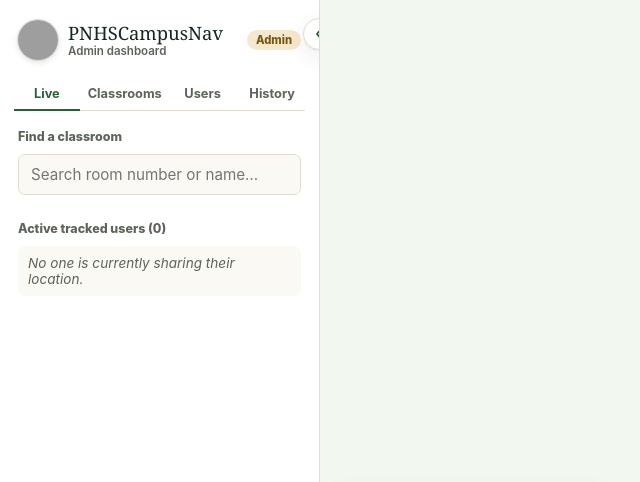
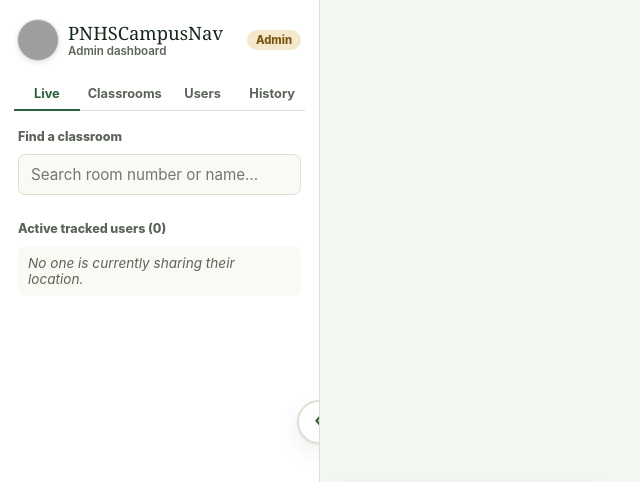
Before and after one commit to geralynabad/PNHSCampusNav4D, a website with bundled scripts: page pnhscampusnav/public/admin.html in a window 1280 px wide. Shown: the top 482 px of the page, 0-640 px from the left. Built offline with nearby package versions, Linux system fonts and the light colour scheme; sample sign-in values are in the browser's storage; grey boxes are pictures that could not be loaded.

Commit message:
Make desktop sidebar toggle easier to see
Co-authored-by: Copilot <223556219+Copilot@users.noreply.github.com>

```diff
--- a/pnhscampusnav/public/css/style.css
+++ b/pnhscampusnav/public/css/style.css
@@ -254,11 +254,11 @@ input, select { font-family: inherit; font-size: 0.95rem; }
   transition: padding .24s var(--ease-out), overflow .24s var(--ease-out);
 }
 .sidebar-toggle {
-  position: absolute; z-index: 12; top: 18px; right: -16px;
-  width: 32px; height: 32px; border: 1.5px solid var(--line); border-radius: 50%;
+  position: absolute; z-index: 1000; top: 50%; right: -22px;
+  width: 44px; height: 44px; border: 2px solid var(--line); border-radius: 50%;
   background: var(--paper-raised); color: var(--forest-700);
   box-shadow: var(--shadow-card); display: grid; place-items: center;
-  font-size: 1.35rem; line-height: 1; padding: 0 0 3px;
+  font-size: 1.7rem; line-height: 1; padding: 0 0 4px;
   transition: right .24s var(--ease-out), transform .24s var(--ease-out), background .15s var(--ease);
 }
 .sidebar-toggle:hover { background: var(--forest-50); }
```
